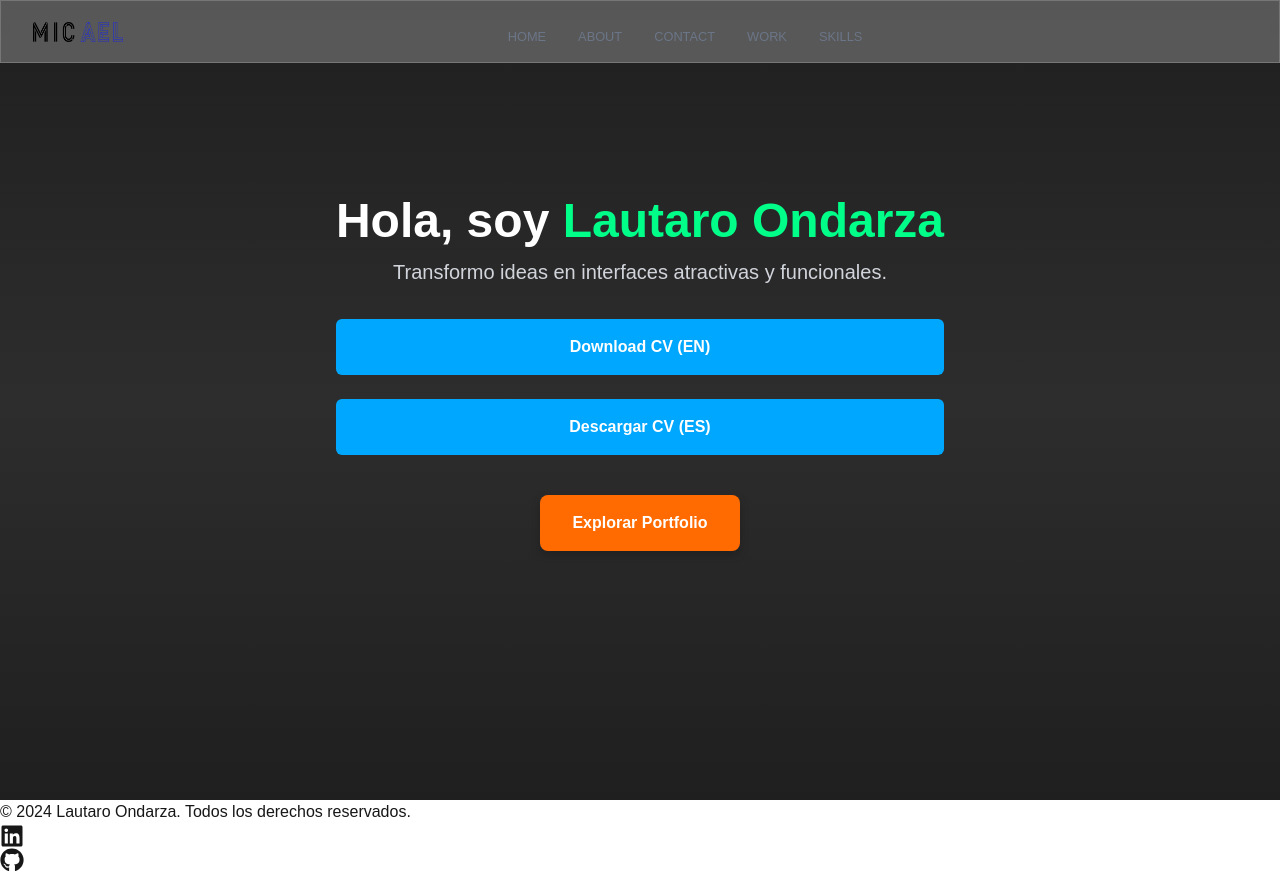
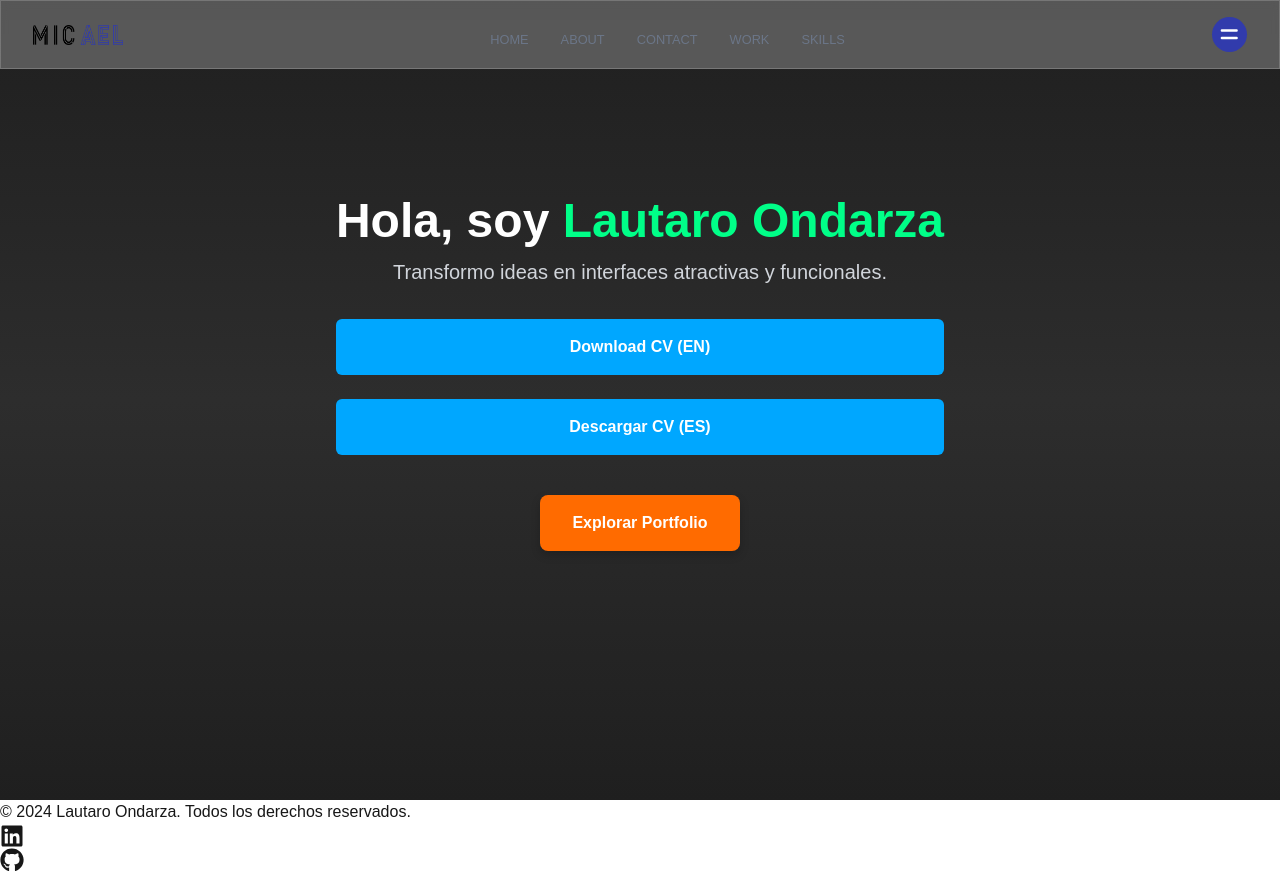
Before and after one commit to Londarza/portfolio, a Next.js app: page / in a window 1280 px wide. Built offline with nearby package versions, Linux system fonts and the light colour scheme.

Commit message:
se dan nuevos estilos a navbar

```diff
--- a/src/components/navbar/NavBar.scss
+++ b/src/components/navbar/NavBar.scss
@@ -62,4 +62,53 @@
             }
         }
     }
+
+    @media screen and (max-width: 900px){
+      display: none;
+    }
   }
+
+  .app__navbar-menu{
+    width: 35px;
+    height: 35px;
+    border-radius: 50%;
+    position: relative;
+    display: flex;
+    justify-content: center;
+    align-items: center;
+    background-color: #313bac;
+    svg{
+      width: 70%;
+      height: 70%;
+      color: #ffffff;
+    }
+    div{
+      position: fixed;
+      top: 0;
+      bottom: 0;
+      right: 0;
+      z-index: 5;
+
+      padding: 1rem;
+      width: 80%;
+      height: 100vh;
+
+      display: flex;
+      justify-content: flex-end;
+      align-items: flex-end;
+      flex-direction: column;
+
+      background: url('../../app/assets/bgWhite.png');
+      background-color:#ffffff;
+      background-size: cover;
+      background-repeat: repeat;
+
+      box-shadow: 0 0 20px rgba(168, 168, 168, 0.15);
+
+      svg{
+        width: 35px;
+        height: 35px;
+        color: #313bac;
+      }
+    }
+  }
--- a/src/components/navbar/NavBar.tsx
+++ b/src/components/navbar/NavBar.tsx
@@ -3,15 +3,18 @@
 import images from "@/constants/constants";
 import Image from "next/image";
 import '@/components/navbar/NavBar.scss'
+import { HiMenuAlt4, HiX } from 'react-icons/hi'
+import { motion } from 'framer-motion'
 
 //import Link from "next/link";
 //import Image from "next/image";
 //import { FaBars } from "react-icons/fa";
-//import { useState } from "react";
+import { useState } from "react";
 
 
 const Navbar: React.FC = () => {
   //const [isMenuOpen, setIsMenuOpen] = useState(false);
+  const [toggle, setToggle] = useState(false)
 
   return (
     <div className="app">
@@ -20,13 +23,33 @@ const Navbar: React.FC = () => {
           <Image src={images.logo} alt="logo" />
         </div>
         <ul className="app__navbar-links">
-        {['Home', 'About','Contact', 'Work', 'Skills'].map((item)=>(
+          {['Home', 'About', 'Contact', 'Work', 'Skills'].map((item) => (
             <li className="app__flex p-text" key={`Link-${item}`}>
               <div></div>
               <a href={`/${item}`}> {item}</a>
             </li>
           ))}
         </ul>
+        <div className='app__navbar-menu'>
+          <HiMenuAlt4 onClick={() => setToggle(true)} />
+
+          {toggle && (
+            <motion.div
+              whileInView={{ x: [300, 0] }}
+              transition={{ duration: 0.85, ease: 'easeOut' }}
+            >
+              <HiX onClick={() => setToggle(false)} />
+
+              {['Home', 'About', 'Contact', 'Work', 'Skills'].map((item) => (
+                <li className="" key={item}>
+                  <a onClick={() => setToggle(false)} href={`/${item}`}> {item}</a>
+                </li>
+              ))}
+
+            </motion.div>
+          )}
+        </div>
+
       </nav>
 
     </div>
```
Lines whose indentation alone changed are shown as unchanged.
